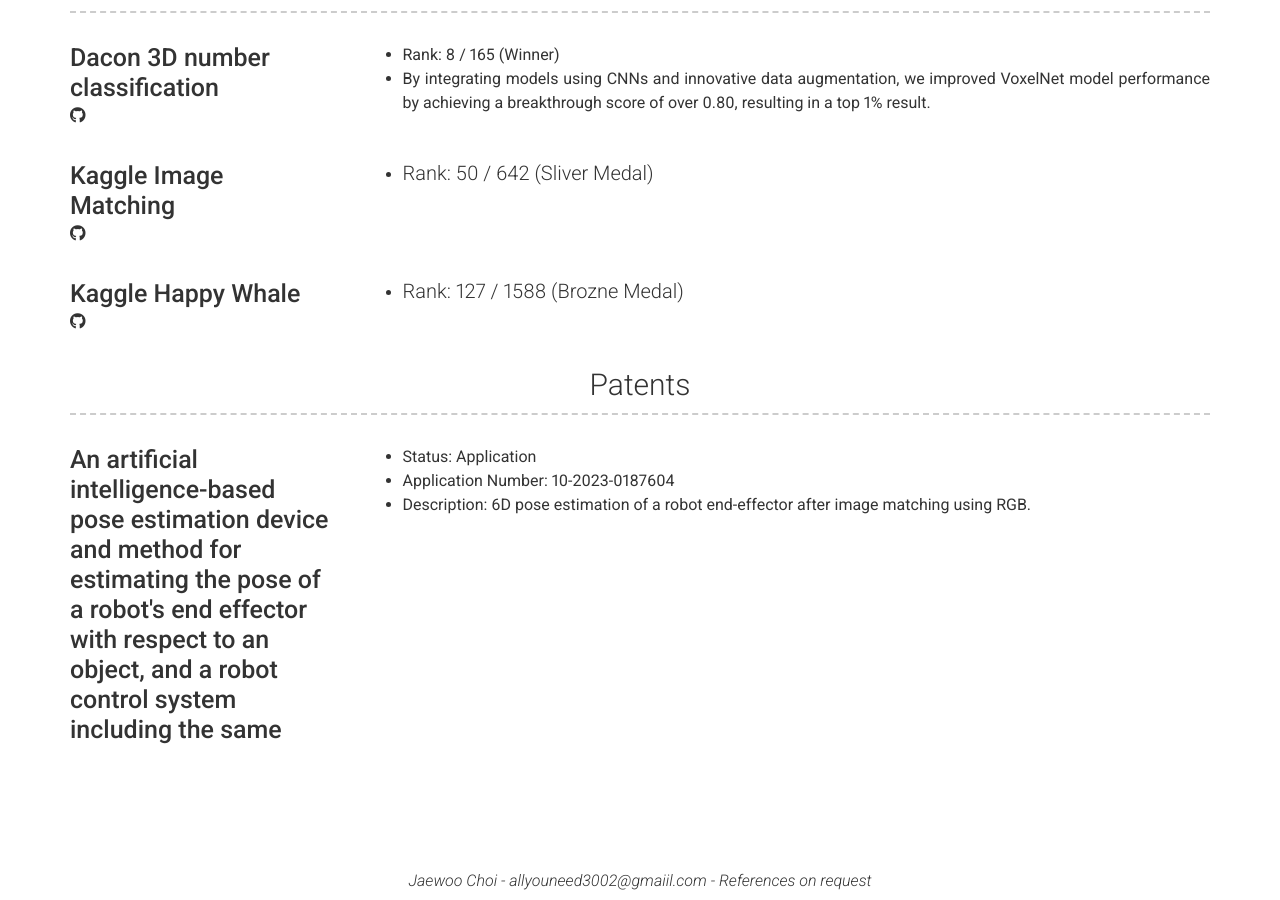
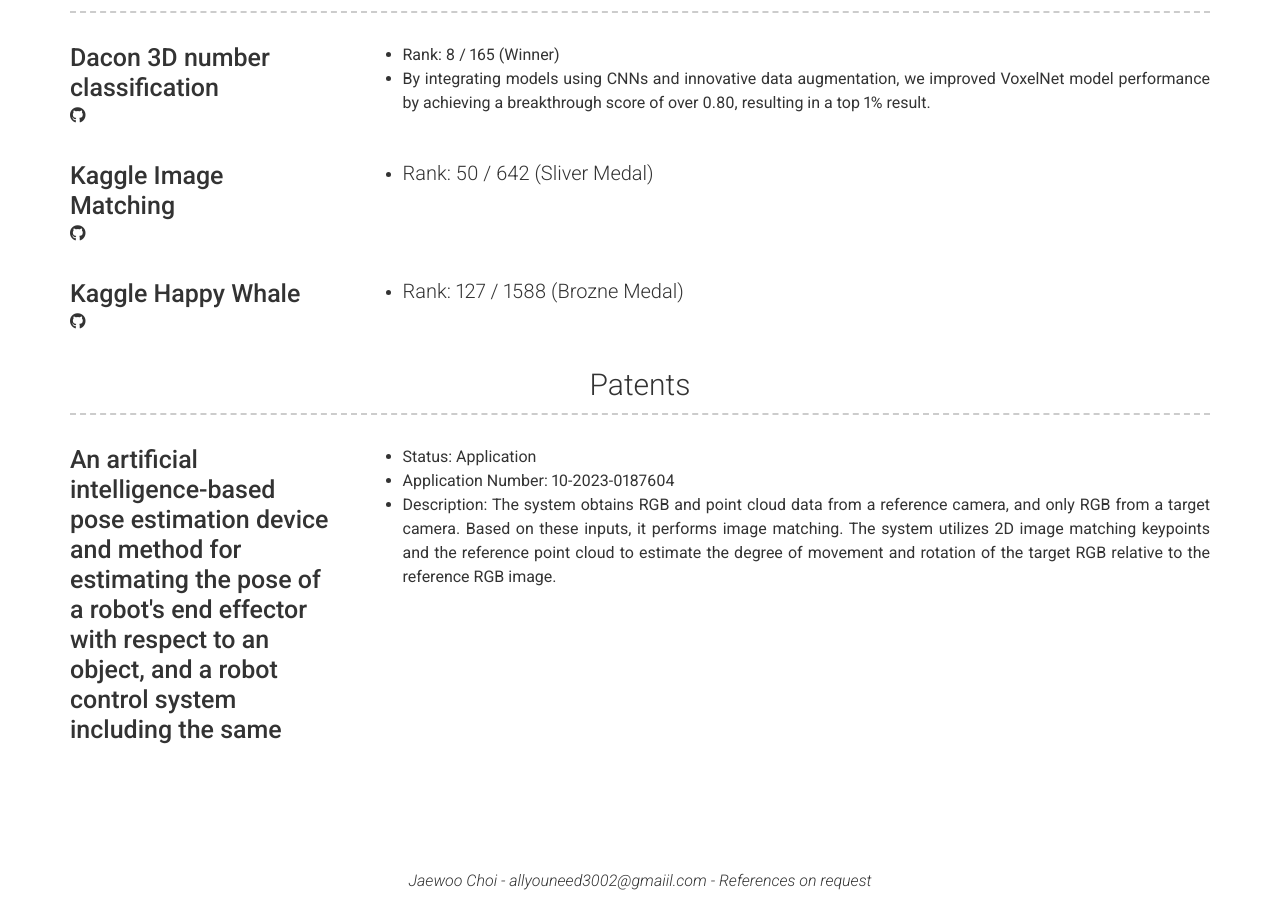
Before and after one commit to honeybadger78/honeybadger78.github.io, a Jekyll site: the page built from index.md, in a window 1280 px wide and 900 px high, scrolled down 1721 px. Built offline with Jekyll 4.4.1, drawn with Linux system fonts in a browser that asks for light colours; nearby versions of some CDN libraries.

Commit message:
Update description in _config.yml file

```diff
--- a/_config.yml
+++ b/_config.yml
@@ -144,7 +144,9 @@ content:
         description: |
           - Status: Application
           - Application Number: 10-2023-0187604
-          - Description: 6D pose estimation of a robot end-effector after image matching using RGB.
+          - Description: The system obtains RGB and point cloud data from a reference camera,
+           and only RGB from a target camera. Based on these inputs, it performs image matching.
+           The system utilizes 2D image matching keypoints and the reference point cloud to estimate the degree of movement and rotation of the target RGB relative to the reference RGB image.
 # Footer
 footer_show_references: true
 # references_title: References on request (Override references text)
```
